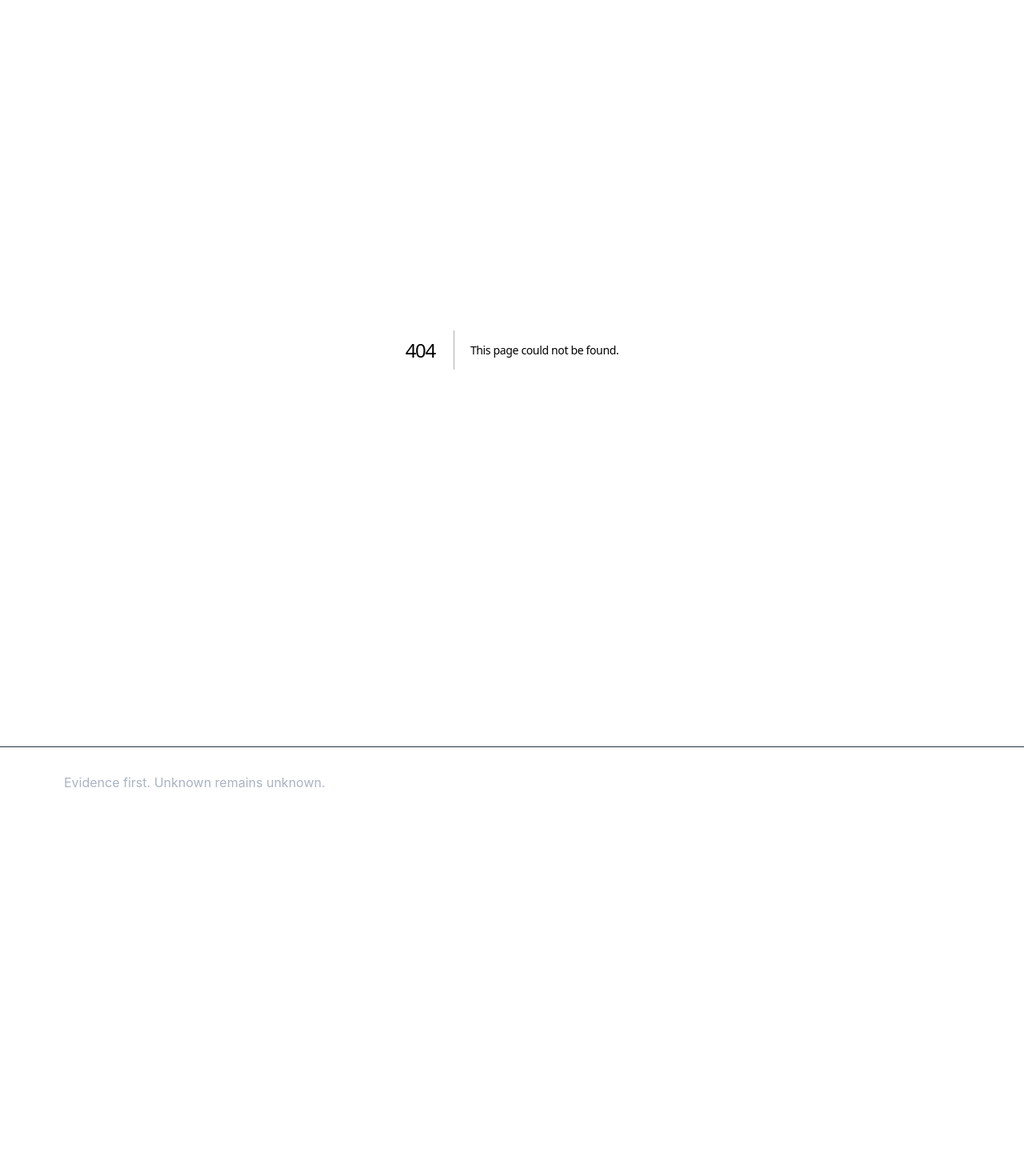
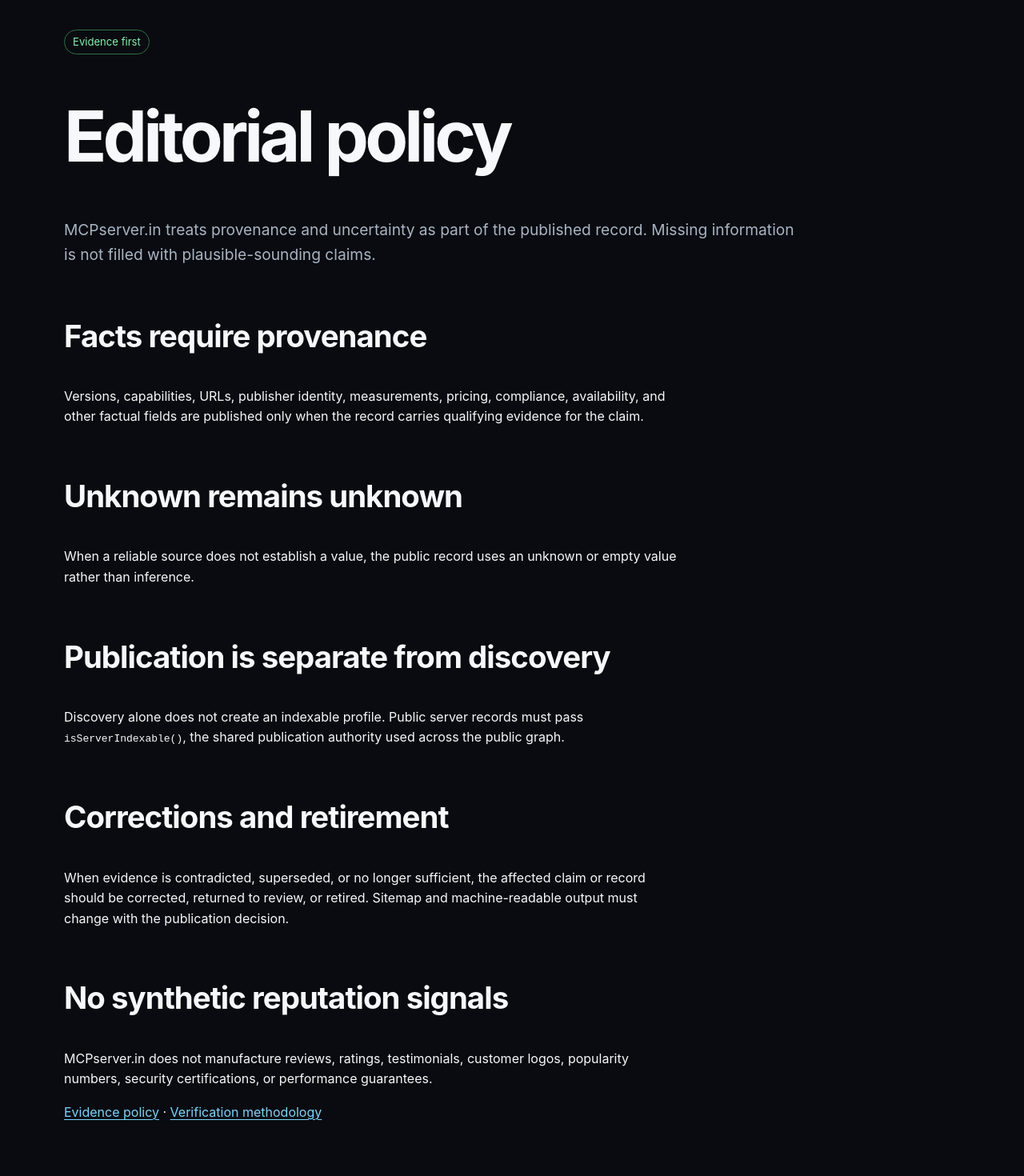
Before and after one commit to CodesbyFebin/mcp-servers-master, a Next.js app: page /editorial-policy in a window 1280 px wide. Before the commit this address had no page. Shown: the part 100-1570 px from the top of the page at 80% size. Before the commit the page ends 1148 px from the top, so only its background shows below. Built offline with nearby package versions, Linux system fonts and the light colour scheme.

Commit message:
feat: add evidence-first editorial policy

```diff
--- /dev/null
+++ b/app/editorial-policy/page.tsx
@@ -0,0 +1,38 @@
+import type { Metadata } from "next"
+import Link from "next/link"
+
+export const metadata: Metadata = {
+  title: "Editorial Policy",
+  description: "How MCPserver.in separates sourced facts, verification, uncertainty, corrections, and publication decisions.",
+  alternates: { canonical: "/editorial-policy" },
+  openGraph: { url: "/editorial-policy" },
+}
+
+export default function EditorialPolicyPage() {
+  return (
+    <>
+      <span className="badge">Evidence first</span>
+      <h1>Editorial policy</h1>
+      <p className="lead">
+        MCPserver.in treats provenance and uncertainty as part of the published record. Missing information is not filled with plausible-sounding claims.
+      </p>
+
+      <h2>Facts require provenance</h2>
+      <p>Versions, capabilities, URLs, publisher identity, measurements, pricing, compliance, availability, and other factual fields are published only when the record carries qualifying evidence for the claim.</p>
+
+      <h2>Unknown remains unknown</h2>
+      <p>When a reliable source does not establish a value, the public record uses an unknown or empty value rather than inference.</p>
+
+      <h2>Publication is separate from discovery</h2>
+      <p>Discovery alone does not create an indexable profile. Public server records must pass <code>isServerIndexable()</code>, the shared publication authority used across the public graph.</p>
+
+      <h2>Corrections and retirement</h2>
+      <p>When evidence is contradicted, superseded, or no longer sufficient, the affected claim or record should be corrected, returned to review, or retired. Sitemap and machine-readable output must change with the publication decision.</p>
+
+      <h2>No synthetic reputation signals</h2>
+      <p>MCPserver.in does not manufacture reviews, ratings, testimonials, customer logos, popularity numbers, security certifications, or performance guarantees.</p>
+
+      <p><Link href="/evidence">Evidence policy</Link> · <Link href="/methodology">Verification methodology</Link></p>
+    </>
+  )
+}
```
